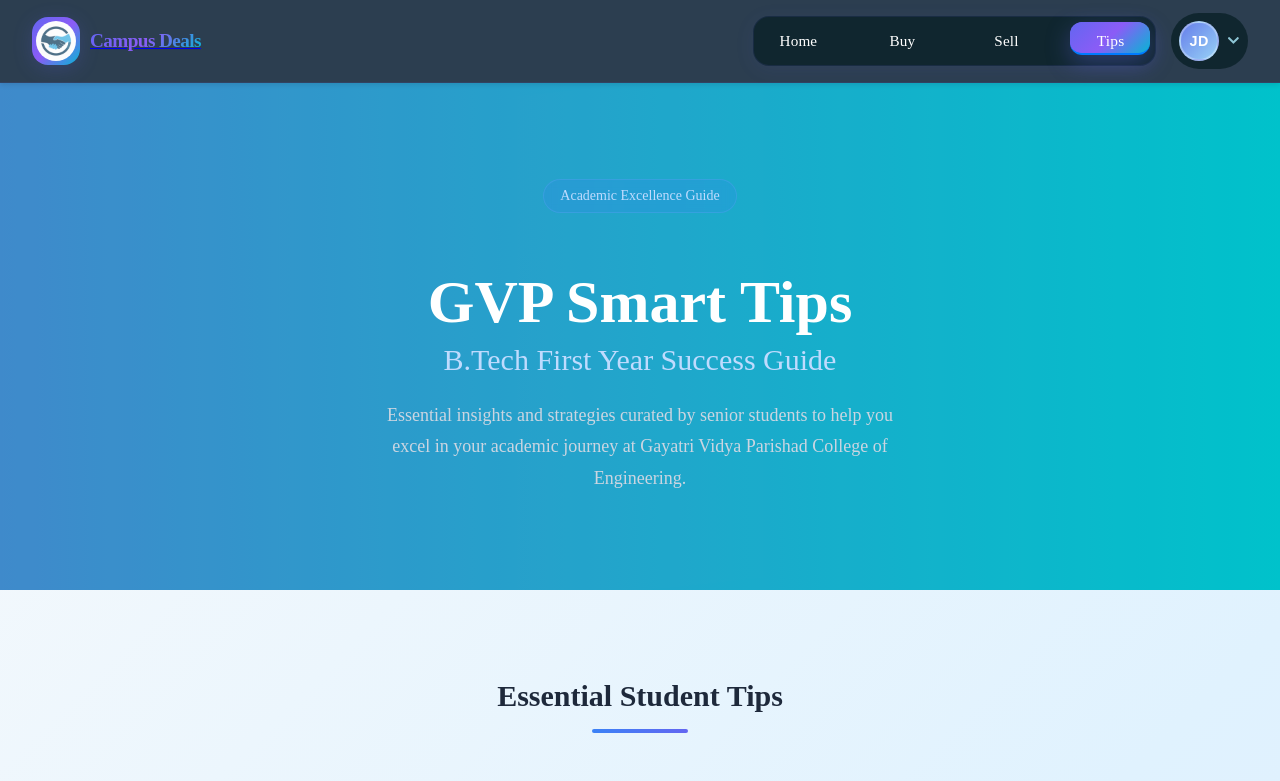
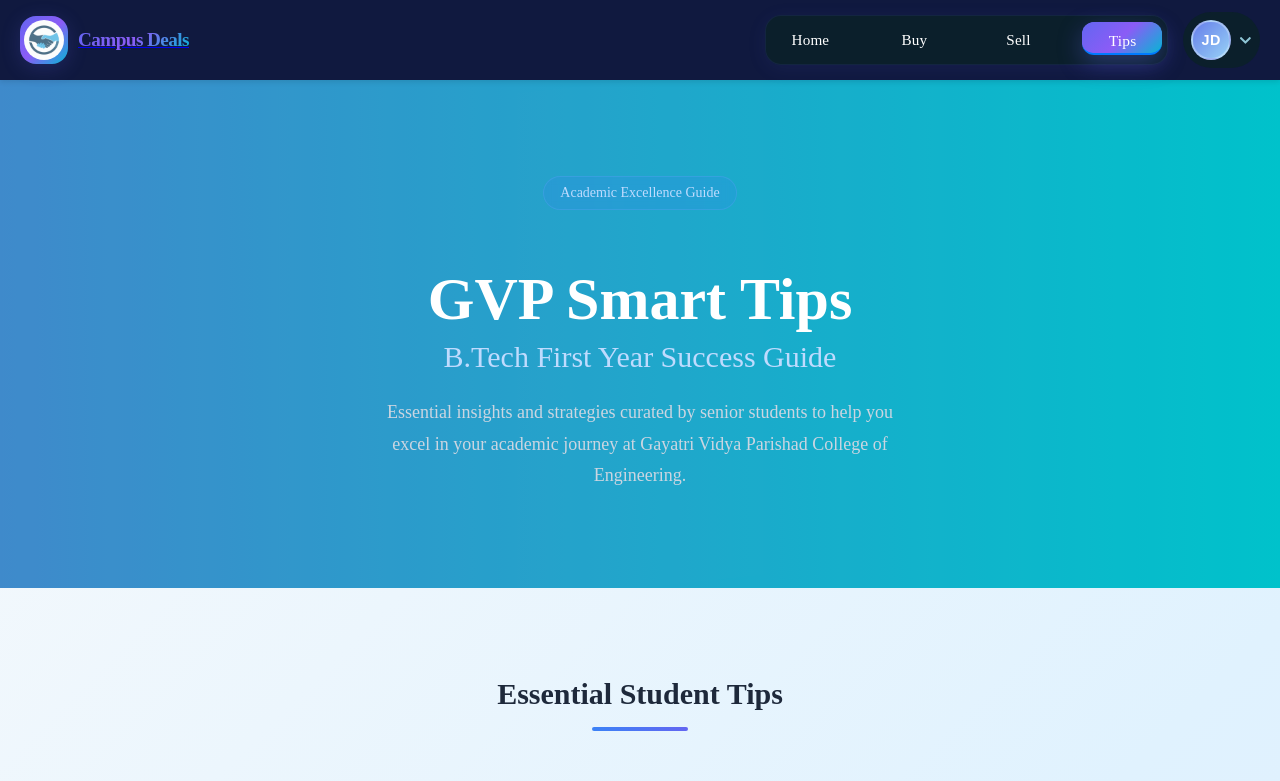
Before and after one commit to Manohar333333/CampusDeals, a React (Vite) app in the folder frontend/: page /tips in a window 1280 px wide. Shown: the top 781 px of the page. Built offline with nearby package versions, Linux system fonts and the light colour scheme.

Commit message:
nav<-index

```diff
--- a/frontend/src/components/Navbar/Navbar.css
+++ b/frontend/src/components/Navbar/Navbar.css
@@ -1,32 +1,23 @@
 /* Enhanced Navbar Styles */
+
 
 /* Navbar Container */
 .navbar {
-  position: fixed;
-  top: 0;
-  left: 0;
-  right: 0;
-  z-index: 1000;
   display: flex;
   justify-content: space-between;
   align-items: center;
-  padding: 1.2rem 3rem;
-  background: rgba(255, 255, 255, 0.95);
-  backdrop-filter: blur(20px);
-  border-bottom: 1px solid rgba(99, 102, 241, 0.1);
-  transition: all 0.4s cubic-bezier(0.25, 0.46, 0.45, 0.94);
-  animation: slideDownNavbar 0.8s cubic-bezier(0.175, 0.885, 0.32, 1.275);
-  box-shadow: 0 4px 32px rgba(99, 102, 241, 0.08);
+  padding: 12px 20px;
+  background: rgb(16, 25, 63);
+  box-shadow: 0 2px 5px rgba(0,0,0,0.1);
+  position: sticky;
+  top: 0;
+  z-index: 1000;
 }
 
 /* Navbar when scrolled */
 .navbar-scrolled {
-  background: rgba(255, 255, 255, 0.98);
-  box-shadow: 0 8px 40px rgba(99, 102, 241, 0.12);
-  padding: 1rem 3rem;
-  border-bottom: 1px solid rgba(99, 102, 241, 0.15);
+  background: rgb(16, 25, 63);
 }
-
 /* Left side of navbar */
 .nav-left {
   display: flex;
--- a/frontend/src/index.css
+++ b/frontend/src/index.css
@@ -14,21 +14,9 @@
 }
 
 /* Navbar Base */
-.navbar {
-  display: flex;
-  justify-content: space-between;
-  align-items: center;
-  padding: 12px 20px;
-  background: white;
-  box-shadow: 0 2px 5px rgba(0,0,0,0.1);
-  position: sticky;
-  top: 0;
-  z-index: 1000;
-}
 
-.navbar-scrolled {
-  background: #f8f9fa;
-}
+
+
 
 /* Left side */
 .nav-left {
@@ -273,14 +261,7 @@
   margin-top: 2rem;
 }
 
-.navbar {
-  display: flex;
-  justify-content: space-between;
-  align-items: center;
-  background: #222;
-  color: white;
-  padding: 10px 20px;
-}
+
 
 .logo {
   font-size: 1.5rem;
@@ -309,14 +290,6 @@
 }
 
 /* --- Navbar --- */
-.navbar {
-  display: flex;
-  justify-content: space-between;
-  align-items: center;
-  background: #2c3e50;
-  padding: 0.8rem 2rem;
-  color: white;
-}
 
 .logo-container {
   display: flex;
```
